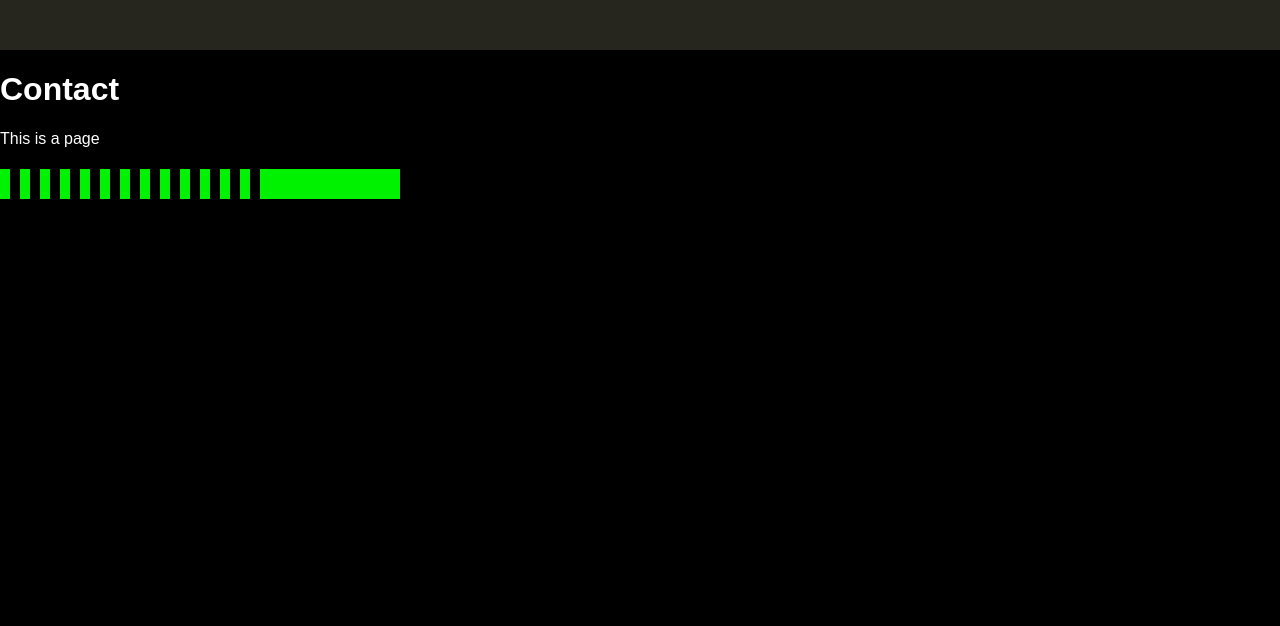
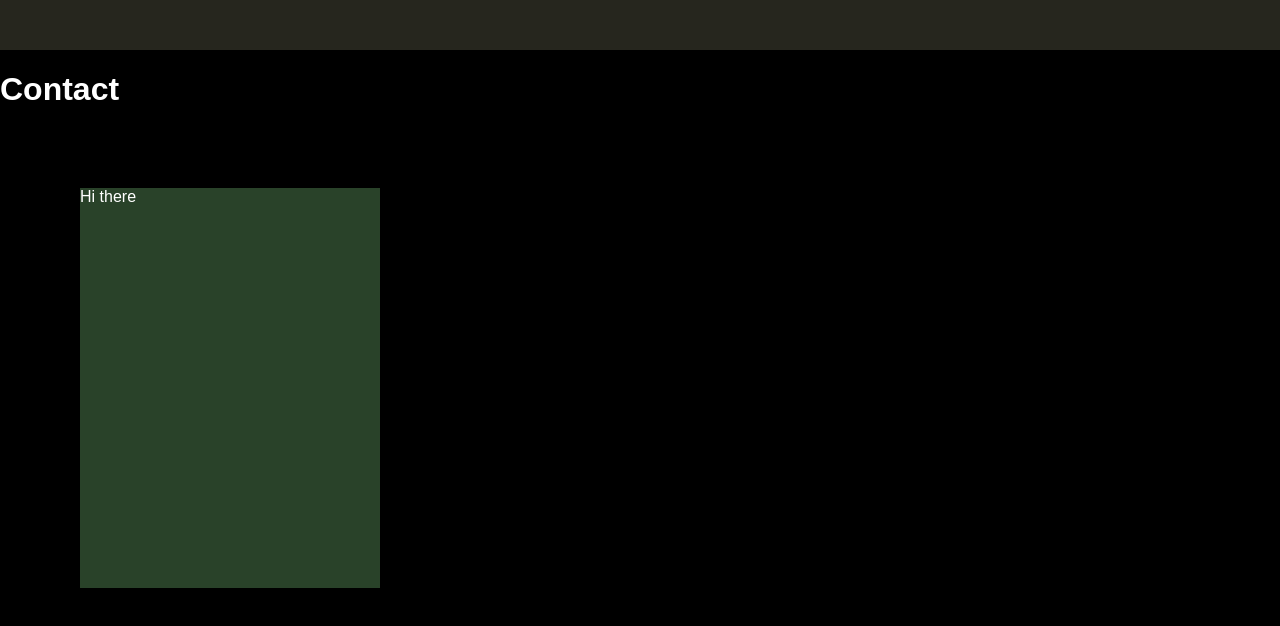
Before and after one commit to AbielKiflu/portfolio, a React (Create React App) app: page /contact in a window 1280 px wide. Shown: the top 626 px of the page. Built offline with nearby package versions, Linux system fonts and the light colour scheme.

Commit message:
3d door open and close

```diff
--- a/src/pages/Contact.js
+++ b/src/pages/Contact.js
@@ -1,12 +1,14 @@
 import React from "react";
 import Progress from "../components/progress/Progress";
+import "./test.css";
 
 const Contact = () => {
   return (
     <div>
       <h1 style={{ color: "white" }}>Contact</h1>
-      <p style={{ color: "white" }}>This is a page</p>
-      <Progress />
+      <div className="scene">
+        <div className="cards">Hi there</div>
+      </div>
     </div>
   );
 };
--- /dev/null
+++ b/src/pages/test.css
@@ -0,0 +1,22 @@
+.scene {
+  width: 300px;
+  height: 400px;
+  background: green;
+  position: relative;
+  transform-style: preserve-3d;
+  perspective-origin: top right;
+  perspective: 1000px;
+}
+.cards {
+  position: absolute;
+  width: 300px;
+  height: 400px;
+  background: rgb(41, 66, 41);
+  transform-origin: right;
+  transform: rotateY(0deg);
+  transition: all 10s ease-in;
+}
+
+.cards:hover {
+  transform: rotateY(180deg);
+}
```
